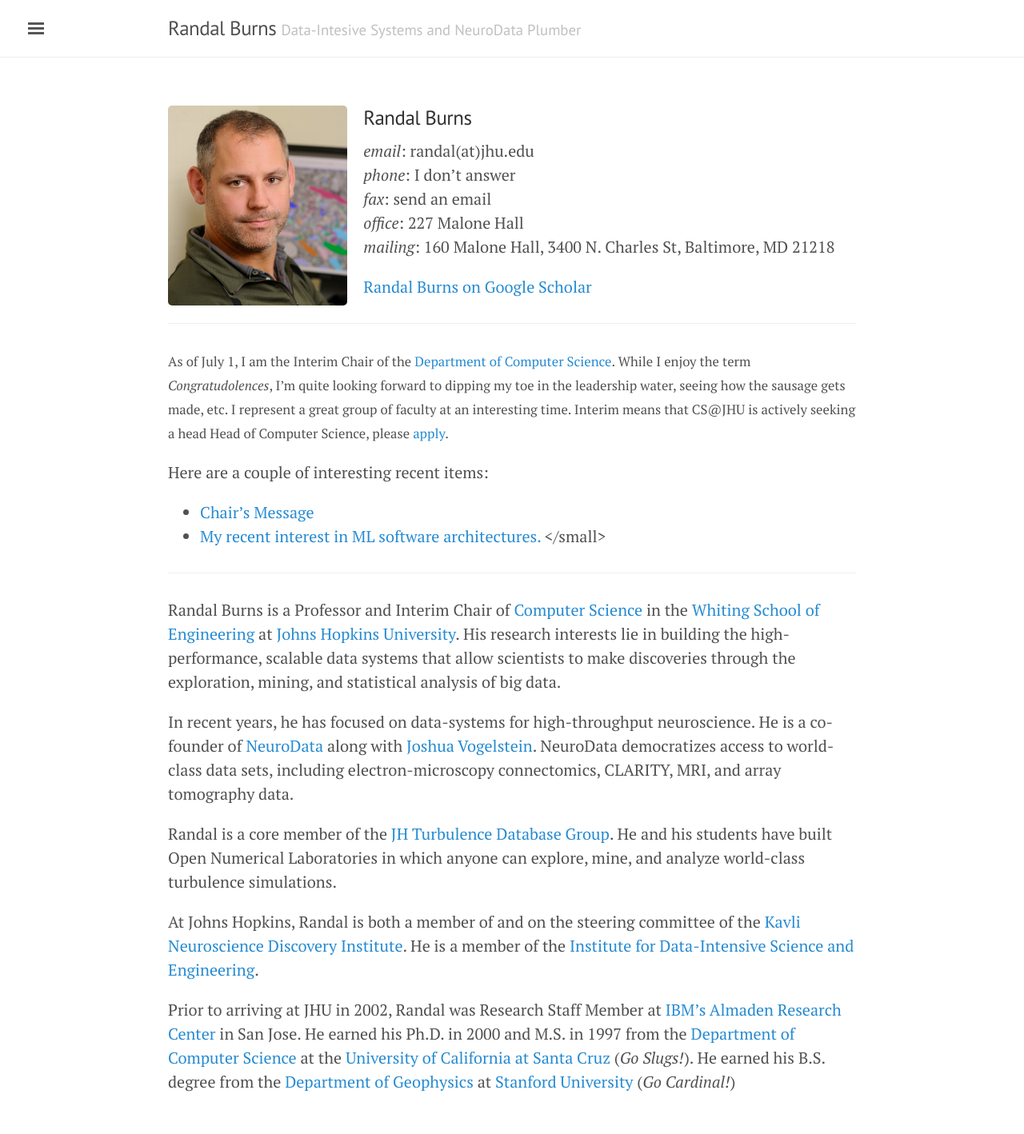
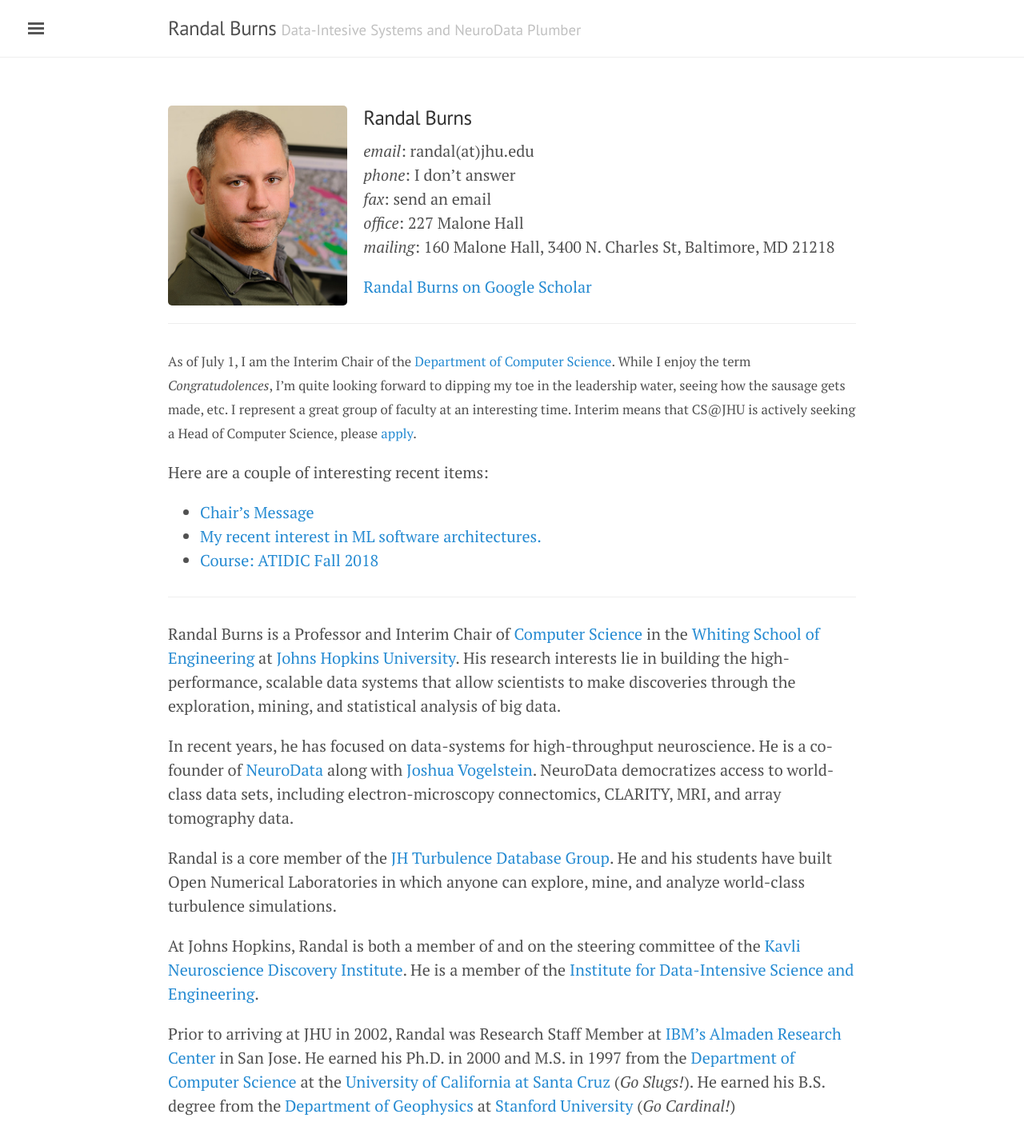
Before and after one commit to randalburns/randalburns.github.io, a Jekyll site: the page built from index.md, in a window 1280 px wide. Shown: the whole page at 80% size. Built offline with Jekyll 4.4.1, drawn with Linux system fonts in a browser that asks for light colours; before the commit the page ends 1388 px from its top, so only the background shows below that.

Commit message:
Links fixed.

```diff
--- a/index.md
+++ b/index.md
@@ -22,12 +22,12 @@
 
 * * *
 
-<small>As of July 1, I am the Interim Chair of the [Department of Computer Science](http://www.cs.jhu.edu).  While I enjoy the term _Congratudolences_, I'm quite looking forward to dipping my toe in the leadership water, seeing how the sausage gets made, etc. I represent a great group of faculty at an interesting time.  Interim means that CS@JHU is actively seeking a head Head of Computer Science, please [apply](https://www.cs.jhu.edu/about/employment-opportunities/).
+<small>As of July 1, I am the Interim Chair of the [Department of Computer Science](http://www.cs.jhu.edu).  While I enjoy the term _Congratudolences_, I'm quite looking forward to dipping my toe in the leadership water, seeing how the sausage gets made, etc. I represent a great group of faculty at an interesting time.  Interim means that CS@JHU is actively seeking a Head of Computer Science, please [apply](https://www.cs.jhu.edu/about/employment-opportunities/).</small>
 
 Here are a couple of interesting recent items:
   * [Chair's Message](http://www.cs.jhu.edu/)
   * [My recent interest in ML software architectures.](http://randalburns.github.io/08/29/ml/)
-</small>
+  * [Course: ATIDIC Fall 2018](https://github.com/randalburns/atidic-fall18/wiki/)
 
 
 * * *
```
